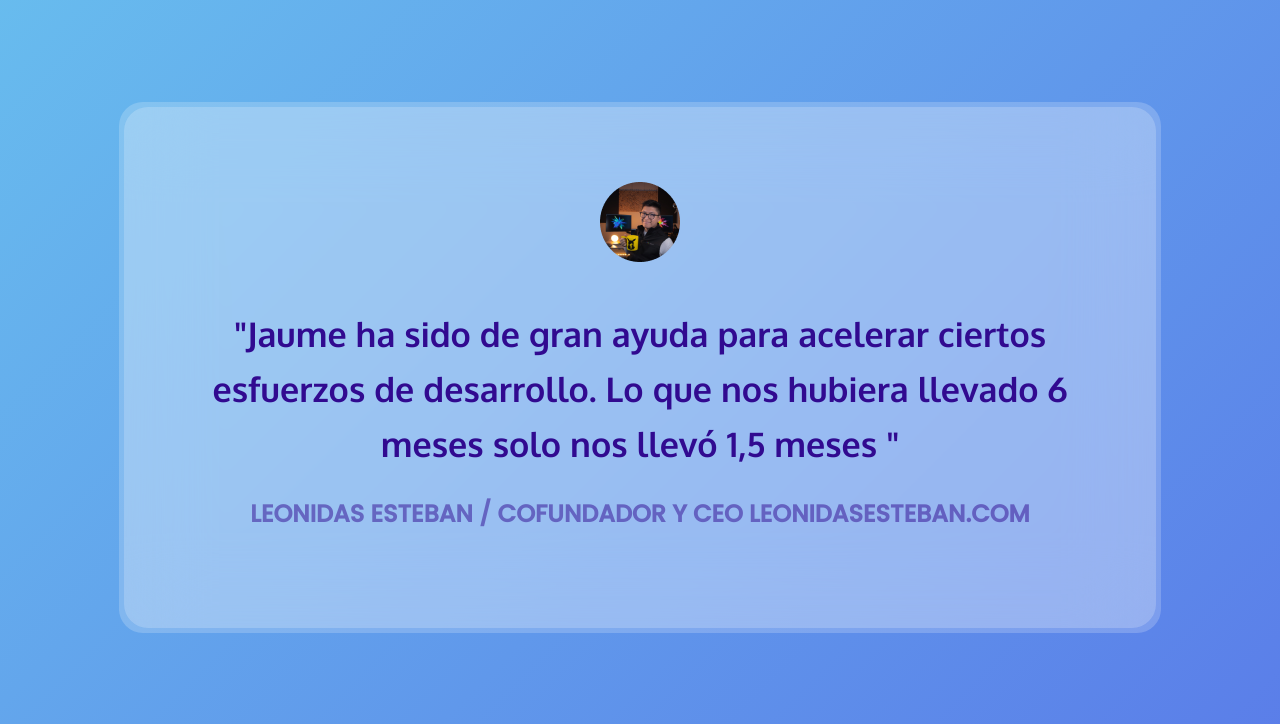
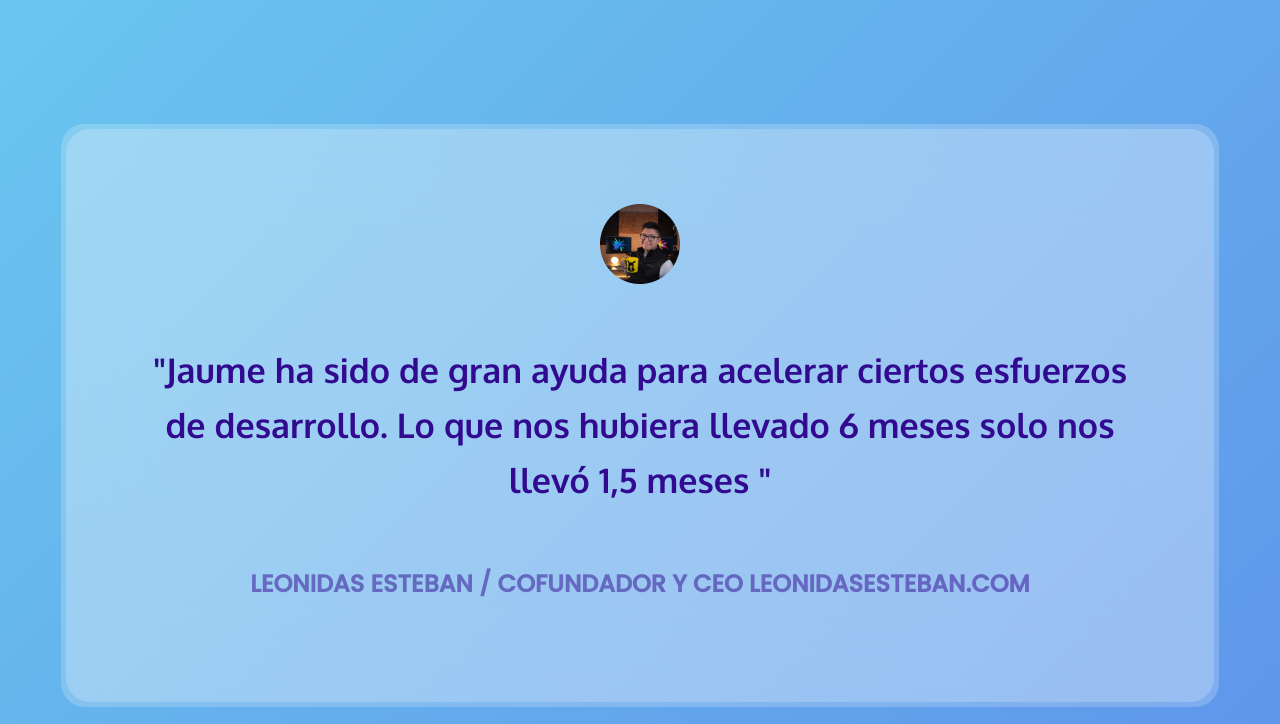
Before and after one commit to Meliwi/Jaume-project-page, a plain HTML site: page index.html in a window 1280 px wide. Shown: the part 1616-2340 px from the top of the page. Drawn offline with Linux system fonts and the light colour scheme.

Commit message:
card section changes

```diff
--- a/css/card.css
+++ b/css/card.css
@@ -1,20 +1,17 @@
 .card{
-   padding-inline: 10px;
-   padding-block-start: 40px;
-   padding-block-end: 80px;
-   display: flex;
+    padding-block-start: 80px;
+    padding-block-end: 80px;
 }
+
 
 .card-section{
     position: relative;
-    display:inline-block;
     background-image: linear-gradient(to right, rgba(255,255,255,0.2) 100%, rgba(255,255,250,1) 7%, rgba(244,244,253,1) 45%, rgba(81,81,229,0) 100%);
     border-radius: 24px;
-    overflow: hidden;
-    padding-inline: 24px;
-    padding-block: 24px;
-    align-self: stretch;
-    z-index:0;
+    padding-inline-start: 24px;
+    padding-inline-end: 24px;
+    padding-block-start: 24px;
+    padding-block-end: 24px;
 }
 
 .card-section:before{
@@ -39,14 +36,14 @@
 }
 
 
-.card-section h1 span{
+.card-section h1 p:nth-of-type(1){
     font: var(--body3);
     font-weight: 700;
     display: block;
 
 }
 
-.card-section h1 a {
+.card-section h1 p:nth-of-type(2){
     padding-block-start: 24px;
     opacity: 0.5;
     display: block;
@@ -58,24 +55,22 @@
 /*Responsive deisgn de card comentarios*/
 
 @media screen and (min-width: 768px){
-    .card{
-        padding-block: 58px;
-        padding-inline: 58px;
-    }
 
     .card-section{
         text-align: center;
         max-inline-size: 972px;
-        padding-inline: 80px;
-        padding-block:80px;
+        padding-inline-start: 80px;
+        padding-inline-end: 80px;
+        padding-block-start:80px;
+        padding-block-end:80px;
+        max-inline-size: 100%;
     }
-    .card-section h1 span{
-        font: var(--body3);
-        font-size: 34px;
-        line-height: 55px;
+    .card-section h1 p:nth-of-type(1){
+        font: var(--body4);
+        font-weight: 700;
     }
 
-    .card-section h1 a {
+    .card-section h1 p:nth-of-type(2){
         font:var(--headline5);
     }
 }
--- a/css/footer.css
+++ b/css/footer.css
@@ -16,6 +16,7 @@
 @media screen and (min-width: 768px){
     .footer{
         display: flex;
+        /*para que los items se pongan en posiciones correspondientes*/
         justify-content: space-between;
         align-items: center;
     }
--- a/css/index.css
+++ b/css/index.css
@@ -25,6 +25,7 @@ propiedades y los colores de nuestros elementos */
     --body1: 16px/25px var(--fontBase);
     --body2: 14px/22px var(--fontBase);
     --body3: bold 16px/26px var(--fontTestimony);
+    --body4: 34px/55px var(--fontTestimony);
     --button: bold 14px/22px var(--fontBase);
     --caption: 12px/19px var(--fontBase);
     --gradient: radial-gradient(41.48% 11.48% at 2.38% 8.52%, #747DE9 0%, rgba(255, 255, 255, 0) 100%), linear-gradient(135deg, #72EDF2 0%, #5151E5 100%);
--- a/index.html
+++ b/index.html
@@ -82,8 +82,8 @@
             <div class="card-section">
                 <img src="./images/Leonidas.png">
                 <h1>
-                    <span>"Jaume ha sido de gran ayuda para acelerar ciertos esfuerzos de desarrollo. Lo que nos hubiera llevado 6 meses solo nos llevó 1,5 meses "</span>
-                    <a>LEONIDAS ESTEBAN / COFUNDADOR Y CEO LEONIDASESTEBAN.COM</a>
+                    <p>"Jaume ha sido de gran ayuda para acelerar ciertos esfuerzos de desarrollo. Lo que nos hubiera llevado 6 meses solo nos llevó 1,5 meses "</p>
+                    <p>LEONIDAS ESTEBAN / COFUNDADOR Y CEO LEONIDASESTEBAN.COM</p>
                 </h1>
             </div>
         </section>
@@ -98,17 +98,36 @@
                 <a target="_blank" href="#" class="button">ver proyecto</a>
             </div>
         </div>
+        <section class="card">
+            <div class="card-section">
+                <img src="./images/Jason.png">
+                <h1>
+                    <p>"Jaume ha superado mis expectativas desde el diseño hasta el desarrollo".</p>
+                    <p>JASON LOPEZ / COFUNDADOR Y CEO MARVOL</p>
+                </h1>
+            </div>
+        </section>
         <div class="testimony">
             <div class="testimony-image">
                 <img src="./images/netnet.png" />
             </div>
             <div class="testimony-description">
-                <a class="testimony-title" target="_blank" href="#">marvol</a>
-                <p>Es el sitio oficial de Marvol Entertainment. Explore películas, personajes, cómics, programas de televisión, videos y más oficiales de Marvol.</p>
+                <a class="testimony-title" target="_blank" href="#">netnet</a>
+                <p>Películas y series ilimitadas y mucho más.
+                    Disfruta donde quieras. Cancela cuando quieras.</p>
                 <a target="_blank" href="#" class="button is-secondary"> ver código</a>
                 <a target="_blank" href="#" class="button">ver proyecto</a>
             </div>
         </div>
+        <section class="card">
+            <div class="card-section">
+                <img src="./images/Marco.png">
+                <h1>
+                    <p>"Por primera vez en la historia de nuestra empresa, aparecimos en todas las plataformas en las que trabajamos".</p>
+                    <p>MARCO CORTEZ / NETNET</p>
+                </h1>
+            </div>
+        </section>
         <footer class="footer">
             <div class="footer-logo">
                 <img src="images/finalLogo.png" width="130" height="39" alt="Logo">
@@ -121,7 +140,7 @@
             </div>
             <div class="footer-copyright">
                 <p>
-                    Hecho con el 🤍  por Melissa.
+                    Hecho con el 🤍 por Melissa.
                 </p>
                 <p>Copyright 2021 - Todos los derechos reservados.</p>
             </div>
```
Also changed, not shown: images/Jason.png (added), images/Marco.png (added).
